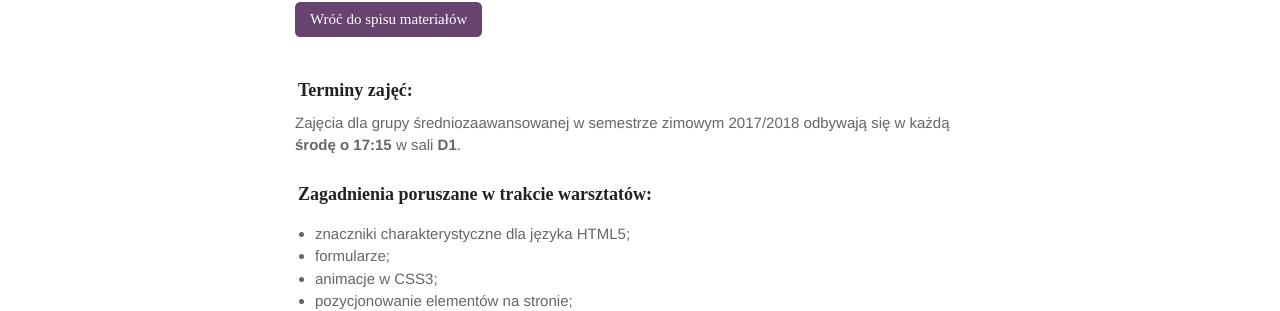
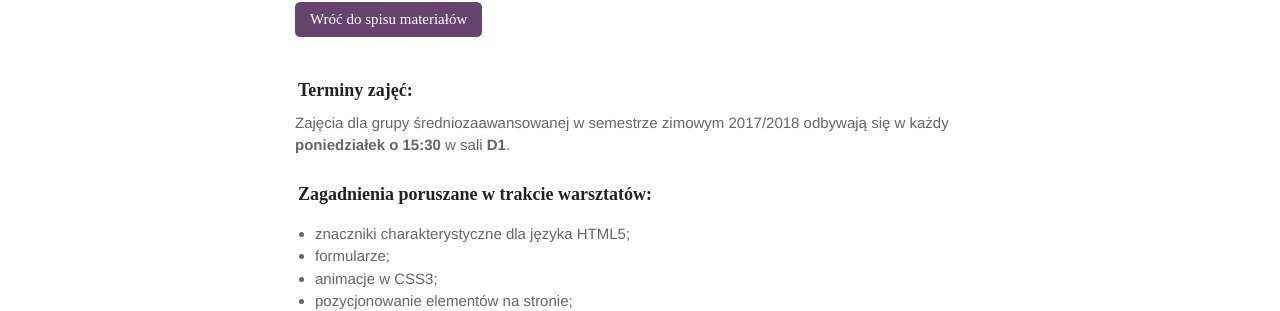
Before and after one commit to marcin-szczepanski/TWE, a Jekyll site: the page built from zajecia/1B/informacje.md, in a window 1280 px wide and 900 px high. Shown: the part 267-578 px from the top of the window. Built offline with Jekyll 4.4.1, drawn with Linux system fonts in a browser that asks for light colours; some web fonts are replaced.

Commit message:
Update informacje.md

```diff
--- a/zajecia/1B/informacje.md
+++ b/zajecia/1B/informacje.md
@@ -9,7 +9,7 @@ layout: default
 </div>
 
 ### Terminy zajęć:
-Zajęcia dla grupy średniozaawansowanej w semestrze zimowym 2017/2018 odbywają się w&nbsp;każdą **środę o&nbsp;17:15** w sali **D1**.
+Zajęcia dla grupy średniozaawansowanej w semestrze zimowym 2017/2018 odbywają się w&nbsp;każdy **poniedziałek o&nbsp;15:30** w&nbsp;sali **D1**.
 
 ### Zagadnienia poruszane w trakcie warsztatów:
 
```
